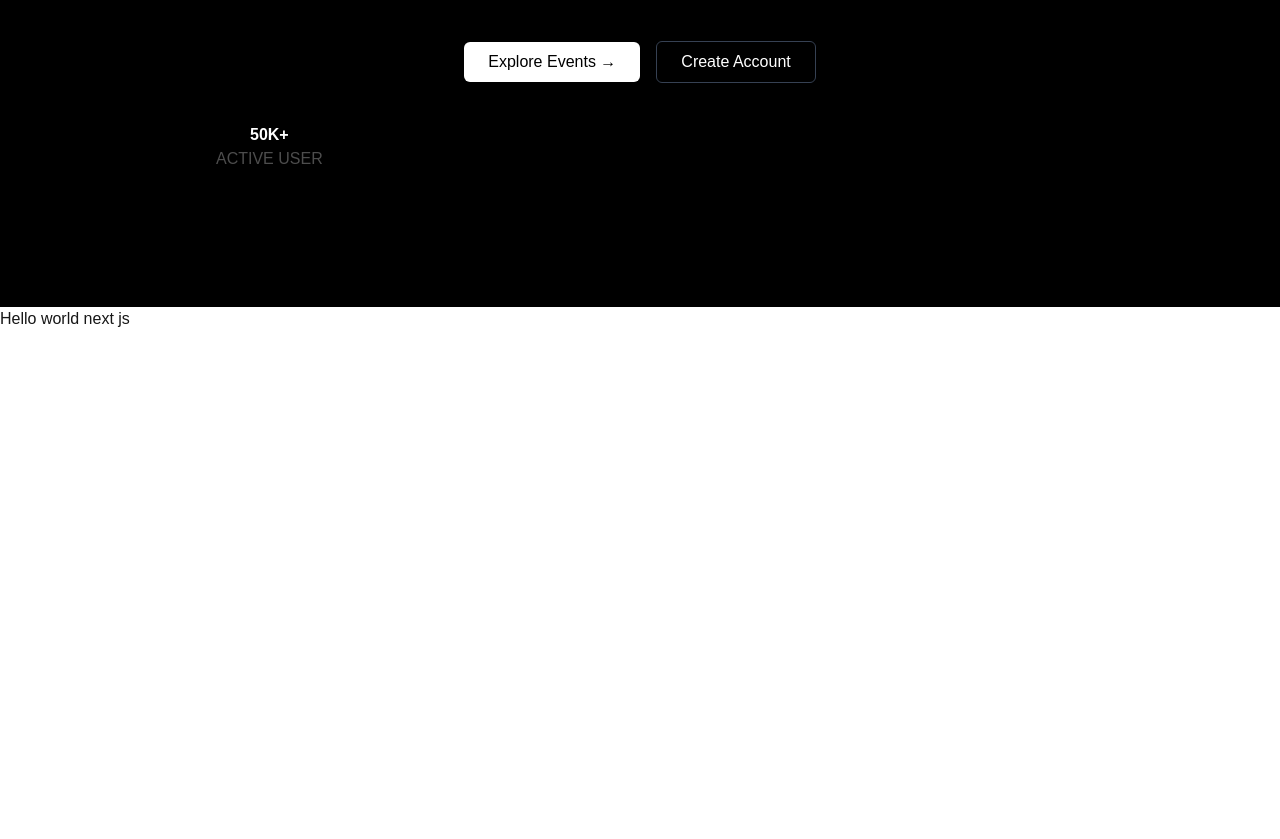
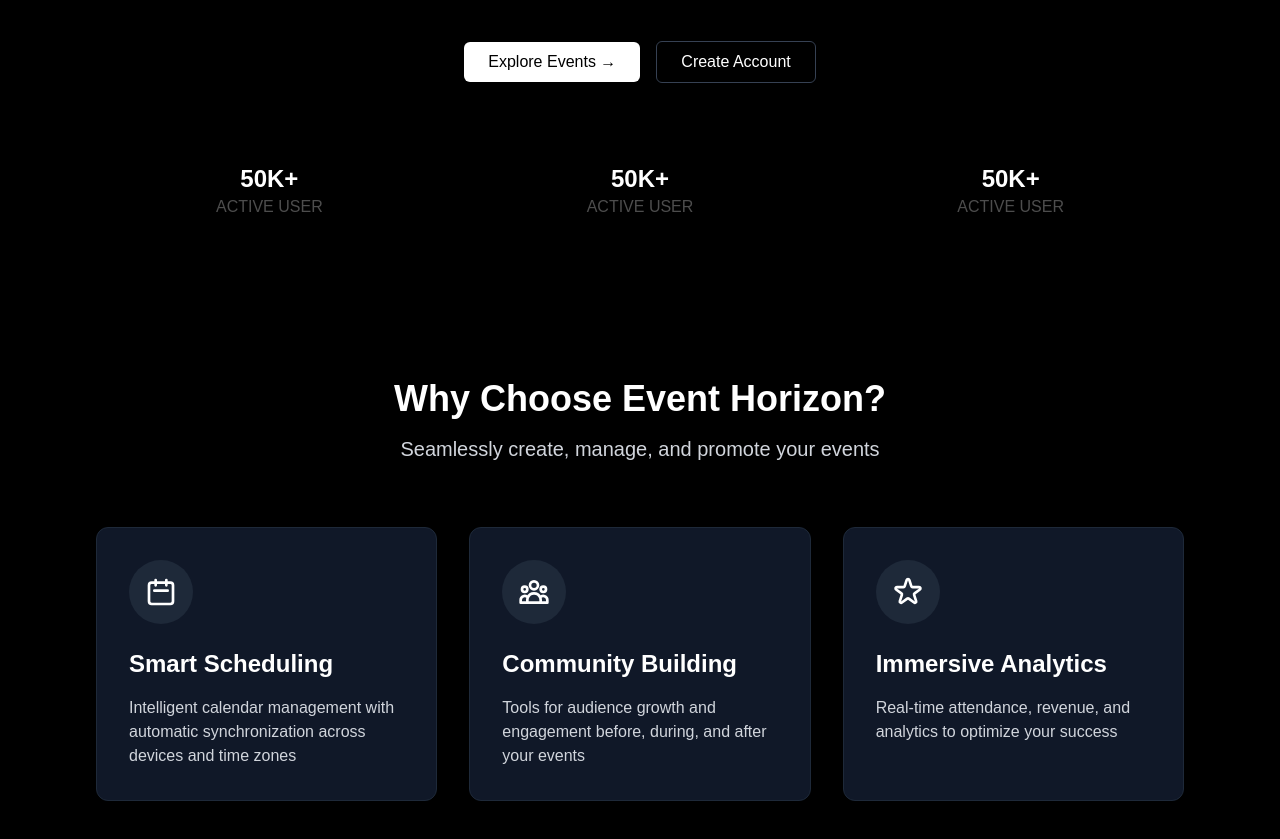
Before and after one commit to rashedulraha/Event-Horizon-EGP-Project, a Next.js app: page / in a window 1280 px wide. Shown: the part 383-1222 px from the top of the page. Before the commit the page ends 800 px from the top, so only its background shows below. Built offline with nearby package versions, Linux system fonts and the light colour scheme.

Commit message:
impliment EventHorizonSection

```diff
--- /dev/null
+++ b/src/Components/EventHorizonSection.tsx
@@ -0,0 +1,102 @@
+import React from "react";
+
+const EventHorizonSection = () => {
+  return (
+    <section className="py-16 bg-black">
+      <div className="max-w-6xl mx-auto px-4 sm:px-6 lg:px-8">
+        {/* Header */}
+        <div className="text-center mb-16">
+          <h2 className="text-4xl font-bold text-white mb-4">
+            Why Choose Event Horizon?
+          </h2>
+          <p className="text-xl text-gray-300 max-w-2xl mx-auto">
+            Seamlessly create, manage, and promote your events
+          </p>
+        </div>
+
+        {/* Features Grid */}
+        <div className="grid grid-cols-1 md:grid-cols-3 gap-8">
+          {/* Smart Scheduling */}
+          <div className="bg-gray-900 border border-gray-800 rounded-xl p-8 transition-all duration-300 hover:bg-gray-800">
+            <div className="w-16 h-16 bg-gray-800 rounded-full flex items-center justify-center mb-6">
+              <svg
+                xmlns="http://www.w3.org/2000/svg"
+                className="h-8 w-8 text-white"
+                fill="none"
+                viewBox="0 0 24 24"
+                stroke="currentColor">
+                <path
+                  strokeLinecap="round"
+                  strokeLinejoin="round"
+                  strokeWidth={2}
+                  d="M8 7V3m8 4V3m-9 8h10M5 21h14a2 2 0 002-2V7a2 2 0 00-2-2H5a2 2 0 00-2 2v12a2 2 0 002 2z"
+                />
+              </svg>
+            </div>
+            <h3 className="text-2xl font-bold text-white mb-4">
+              Smart Scheduling
+            </h3>
+            <p className="text-gray-300">
+              Intelligent calendar management with automatic synchronization
+              across devices and time zones
+            </p>
+          </div>
+
+          {/* Community Building */}
+          <div className="bg-gray-900 border border-gray-800 rounded-xl p-8 transition-all duration-300 hover:bg-gray-800">
+            <div className="w-16 h-16 bg-gray-800 rounded-full flex items-center justify-center mb-6">
+              <svg
+                xmlns="http://www.w3.org/2000/svg"
+                className="h-8 w-8 text-white"
+                fill="none"
+                viewBox="0 0 24 24"
+                stroke="currentColor">
+                <path
+                  strokeLinecap="round"
+                  strokeLinejoin="round"
+                  strokeWidth={2}
+                  d="M17 20h5v-2a3 3 0 00-5.356-1.857M17 20H7m10 0v-2c0-.656-.126-1.283-.356-1.857M7 20H2v-2a3 3 0 015.356-1.857M7 20v-2c0-.656.126-1.283.356-1.857m0 0a5.002 5.002 0 019.288 0M15 7a3 3 0 11-6 0 3 3 0 016 0zm6 3a2 2 0 11-4 0 2 2 0 014 0zM7 10a2 2 0 11-4 0 2 2 0 014 0z"
+                />
+              </svg>
+            </div>
+            <h3 className="text-2xl font-bold text-white mb-4">
+              Community Building
+            </h3>
+            <p className="text-gray-300">
+              Tools for audience growth and engagement before, during, and after
+              your events
+            </p>
+          </div>
+
+          {/* Immersive Analytics */}
+          <div className="bg-gray-900 border border-gray-800 rounded-xl p-8 transition-all duration-300 hover:bg-gray-800">
+            <div className="w-16 h-16 bg-gray-800 rounded-full flex items-center justify-center mb-6">
+              <svg
+                xmlns="http://www.w3.org/2000/svg"
+                className="h-8 w-8 text-white"
+                fill="none"
+                viewBox="0 0 24 24"
+                stroke="currentColor">
+                <path
+                  strokeLinecap="round"
+                  strokeLinejoin="round"
+                  strokeWidth={2}
+                  d="M11.049 2.927c.3-.921 1.603-.921 1.902 0l1.519 4.674a1 1 0 00.95.69h4.915c.969 0 1.371 1.24.588 1.81l-3.976 2.888a1 1 0 00-.363 1.118l1.518 4.674c.3.922-.755 1.688-1.538 1.118l-3.976-2.888a1 1 0 00-1.176 0l-3.976 2.888c-.783.57-1.838-.197-1.538-1.118l1.518-4.674a1 1 0 00-.363-1.118l-3.976-2.888c-.784-.57-.38-1.81.588-1.81h4.914a1 1 0 00.951-.69l1.519-4.674z"
+                />
+              </svg>
+            </div>
+            <h3 className="text-2xl font-bold text-white mb-4">
+              Immersive Analytics
+            </h3>
+            <p className="text-gray-300">
+              Real-time attendance, revenue, and analytics to optimize your
+              success
+            </p>
+          </div>
+        </div>
+      </div>
+    </section>
+  );
+};
+
+export default EventHorizonSection;
--- a/src/Components/Footer.tsx
+++ b/src/Components/Footer.tsx
@@ -0,0 +1,11 @@
+import React from "react";
+
+const Footer = () => {
+  return (
+    <div>
+      <h1>Footer page</h1>
+    </div>
+  );
+};
+
+export default Footer;
--- a/src/Components/HeroSection.tsx
+++ b/src/Components/HeroSection.tsx
@@ -8,7 +8,7 @@ const HeroSection = () => {
           Discover Events That <br /> Defy Expectations
         </h1>
 
-        <p className="text-gray-300 mt-6 text-lg md:text-xl">
+        <p className="text-gray-300/60 mt-6 text-lg md:text-xl">
           Join the world&apos;s most innovative event platform. Find tech
           conferences, music festivals, and networking meetups tailored just for
           you.
@@ -24,10 +24,26 @@ const HeroSection = () => {
           </button>
         </div>
 
-        <div className="my-10 max-w-4xl flex items-center justify-between ">
+        <div className="mt-20 max-w-4xl flex items-center justify-between ">
           <div>
             <h2
-              className="font-bold text-white text-2
+              className="font-bold text-white text-2xl
+              ">
+              50K+
+            </h2>
+            <span className="uppercase text-white/30">active user</span>
+          </div>
+          <div>
+            <h2
+              className="font-bold text-white text-2xl
+              ">
+              50K+
+            </h2>
+            <span className="uppercase tet- text-white/30">active user</span>
+          </div>
+          <div>
+            <h2
+              className="font-bold text-white text-2xl
               ">
               50K+
             </h2>
--- a/src/Components/Navbar.tsx
+++ b/src/Components/Navbar.tsx
@@ -4,7 +4,7 @@ import React from "react";
 const Navbar = () => {
   return (
     <>
-      <div className="flex items-center justify-between container mx-auto px-4 py-3 sticky ">
+      <div className="flex items-center justify-between container mx-auto px-4 py-3 sticky top-0 backdrop-blur-xl ">
         <div>
           <span className="font-bold text-2xl">Event Horizon</span>
         </div>
--- a/src/app/page.tsx
+++ b/src/app/page.tsx
@@ -1,3 +1,4 @@
+import EventHorizonSection from "@/Components/EventHorizonSection";
 import HeroSection from "@/Components/HeroSection";
 import Navbar from "@/Components/Navbar";
 
@@ -6,7 +7,7 @@ export default function Home() {
     <>
       <Navbar />
       <HeroSection />
-      <h1>Hello world next js </h1>
+      <EventHorizonSection />
     </>
   );
 }
```
Also changed, not shown: package.json (+7 -6 lines), 1 other file (tests, documents, lock files or other folders).
